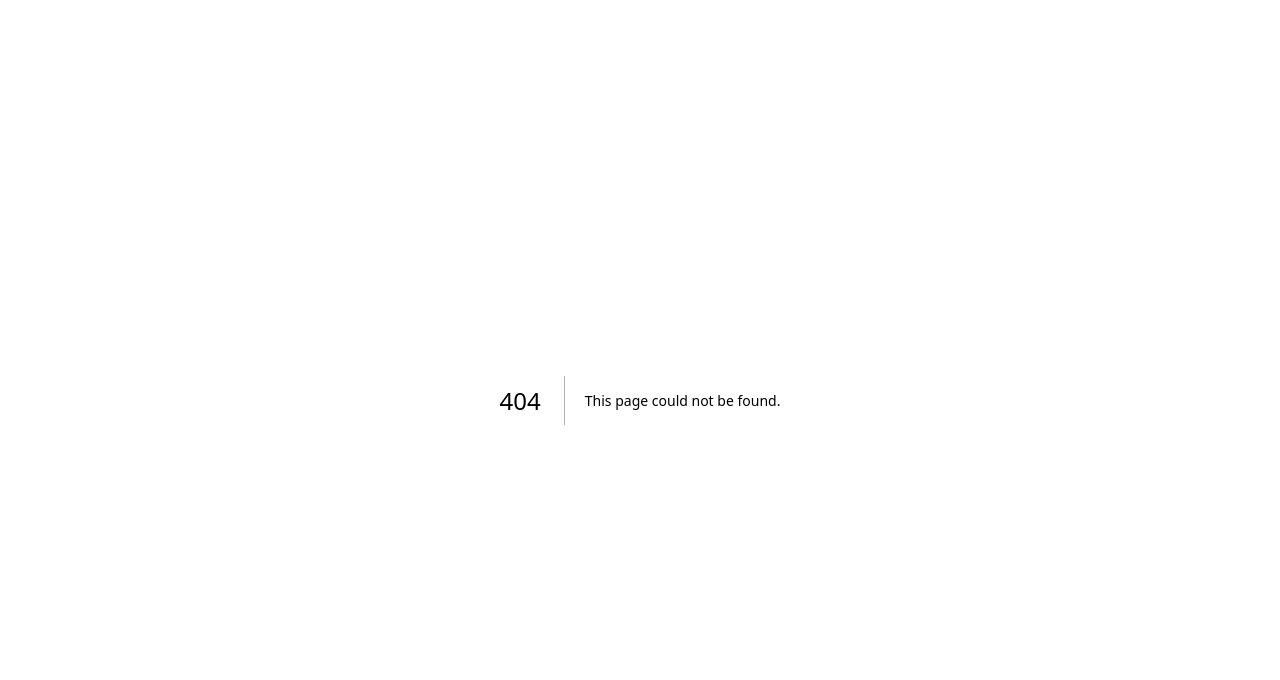
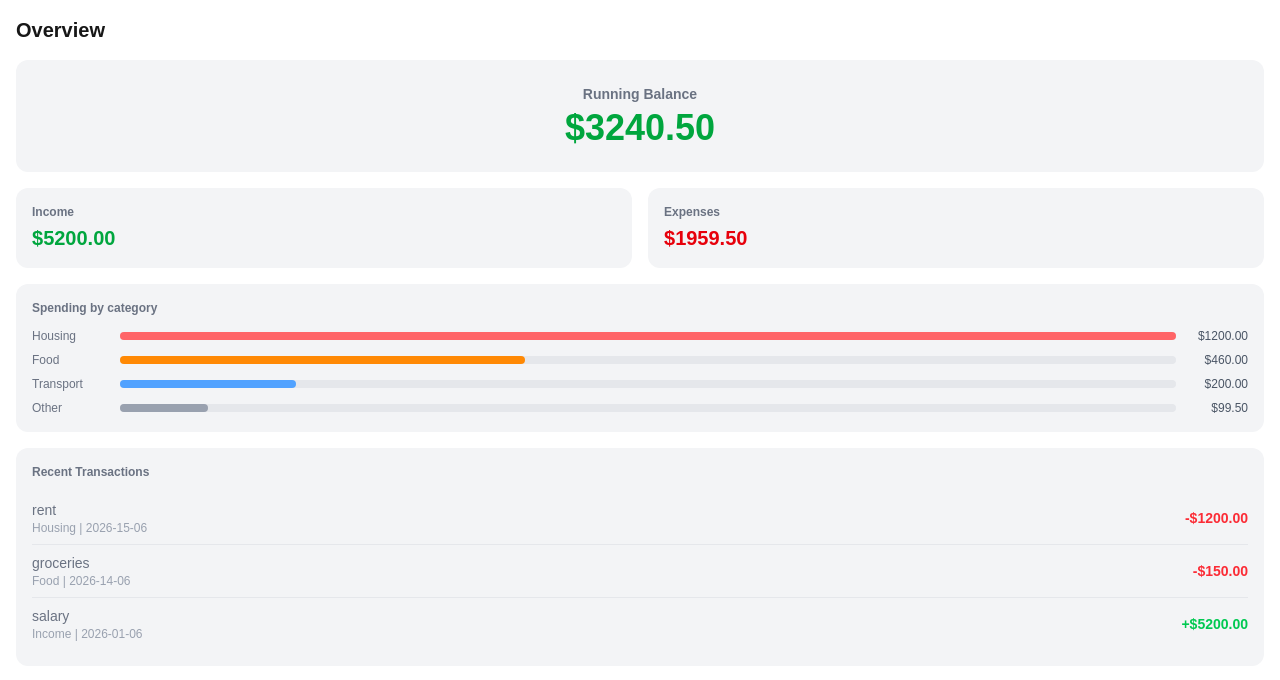
Before and after one commit to amrpom/budget-tracker, a Next.js app in the folder client/: page /dashboard in a window 1280 px wide. Before the commit this address had no page. Shown: the top 680 px of the page. Built offline with nearby package versions, Linux system fonts and the light colour scheme.

Commit message:
add: hardcoded dashboard

```diff
--- /dev/null
+++ b/client/app/dashboard/page.jsx
@@ -0,0 +1,84 @@
+
+const categories = [
+  { name: "Housing", amount: 1200, color: "bg-red-400" },
+  { name: "Food", amount: 460, color: "bg-orange-400" },
+  { name: "Transport", amount: 200, color: "bg-blue-400" },
+  { name: "Other", amount: 99.50, color: "bg-gray-400" },
+];
+
+const recentTransactions = [
+  { id: 1, title: "rent", category: "Housing", amount: 1200, date: "2026-15-06", type: "expense" },
+  { id: 2, title: "groceries", category: "Food", amount: 150, date: "2026-14-06", type: "expense" },
+  { id: 3, title: "salary", category: "Income", amount: 5200, date: "2026-01-06", type: "income" },
+];
+
+export default function Dashboard() {
+  const balance = 3240.50;
+  const totalIncome = 5200.00;
+  const totalExpenses = 1959.50;
+  const maxAmount = Math.max(...categories.map(c => c.amount));
+
+  return (
+    <div className="p-4">
+      <h1 className="text-xl font-semibold mb-4">Overview</h1>
+
+      <div className="bg-gray-100 rounded-xl p-6 text-center mb-4">
+        <p className="text-sm text-gray-500 font-semibold mb-1">Running Balance</p>
+        <p className="text-4xl font-semibold text-green-600">${balance.toFixed(2)}</p>
+      </div>
+
+      <div className="grid grid-cols-2 gap-4 mb-4">
+        <div className="bg-gray-100 rounded-xl p-4">
+          <p className="text-xs text-gray-500 font-semibold mb-1">Income</p>
+          <p className="text-xl font-semibold text-green-600">${totalIncome.toFixed(2)}</p>
+        </div>
+
+        <div className="bg-gray-100 rounded-xl p-4">
+          <p className="text-xs text-gray-500 font-semibold mb-1">Expenses</p>
+          <p className="text-xl font-semibold text-red-600">${totalExpenses.toFixed(2)}</p>
+        </div>
+
+      </div>
+
+      <div className="bg-gray-100 rounded-xl p-4">
+        <p className="text-xs text-gray-500 font-semibold mb-3">Spending by category</p>
+        <div className="flex flex-col gap-2">
+          {
+            categories.map(category => (
+              <div key={category.name} className="flex items-center gap-2">
+                <span className="text-xs text-gray-500 w-20">{category.name}</span>
+                <div className="flex-1 bg-gray-200 rounded-full h-2">
+                  <div className={`${category.color} h-2 rounded-full`}
+                    style={{ width: `${(category.amount / maxAmount) * 100}%` }}></div>
+                </div>
+                <span className="text-xs text-gray-600 w-16 text-right shrink-0">${category.amount.toFixed(2)}</span>
+              </div>
+            ))
+          }
+        </div>
+      </div>
+
+      <div className="bg-gray-100 rounded-xl p-4 mt-4">
+        <p className="text-xs text-gray-500 font-semibold mb-3">Recent Transactions</p>
+        <div className="flex flex-col text-gray-500">
+          {
+            recentTransactions.map((transaction, index) => (
+              // flex, spaces description from amount, pads top and bottom, puts border line if it's not the last transaction on the list
+              <div key={transaction.id} className={`flex justify-between items-center py-2 ${index !== recentTransactions.length - 1 ? "border-b border-gray-200" : ""}`}>
+                <div>
+                  <p className="text-sm">{transaction.title}</p>
+                  <p className="text-xs text-gray-400">{transaction.category} | {transaction.date}</p>
+                </div>
+                <div>
+                  <p className={`text-sm font-semibold ${transaction.type === "income" ? "text-green-500" : "text-red-500"}`}>{transaction.type === "income" ? "+" : "-"}${transaction.amount.toFixed(2)}</p>
+                </div>
+              </div>
+            ))
+          }
+        </div>
+      </div>
+    </div>
+
+
+  );
+}
```
Also changed, not shown: 1 other file (tests, documents, lock files or other folders).
